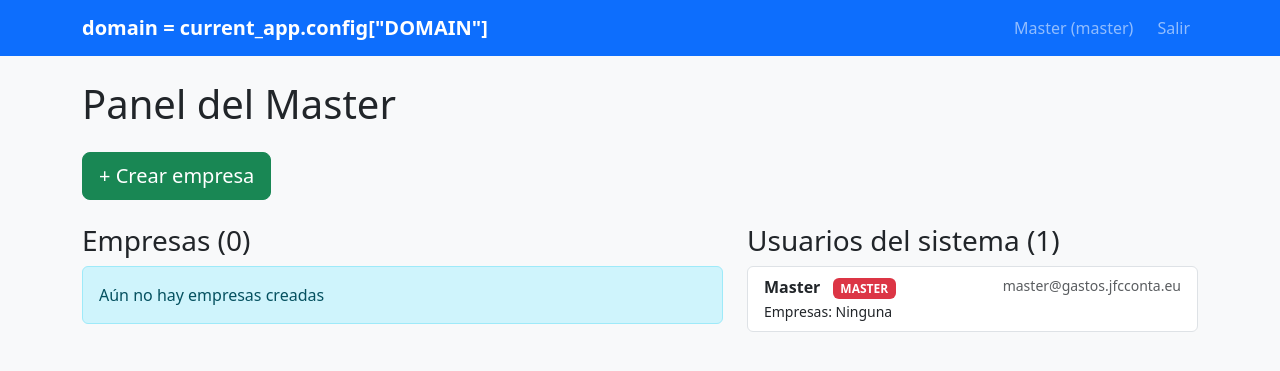
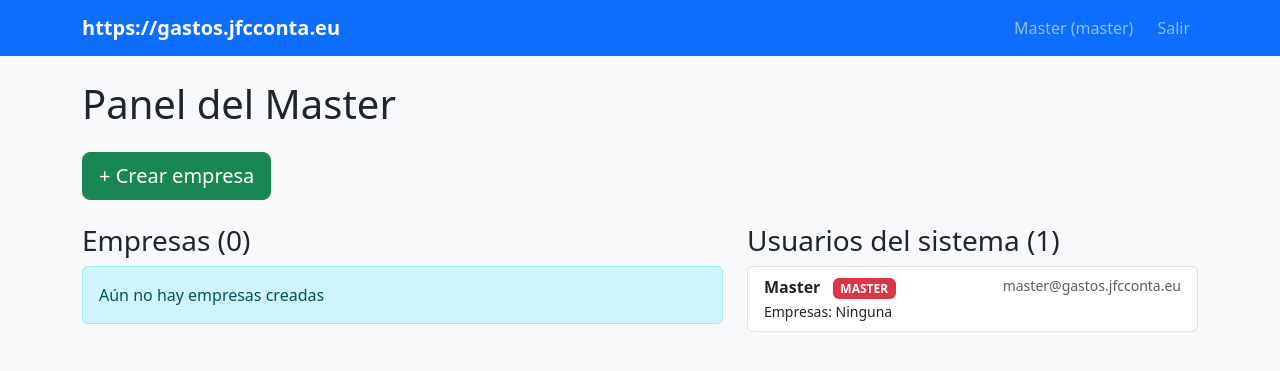
Before and after one commit to JorgeFCidV/expenses_proyect, a Flask app: page / in a window 1280 px wide. Shown: the top 371 px of the page. Run offline with Flask 3, Linux system fonts and the light colour scheme; a user stored in the database is signed in; data comes from the database, SQL or seed files in the repository; data that the repository does not hold is empty.

Commit message:
Update title and navbar to use config variable

```diff
--- a/app/templates/base.html
+++ b/app/templates/base.html
@@ -3,14 +3,14 @@
 <head>
     <meta charset="utf-8">
     <meta name="viewport" content="width=device-width, initial-scale=1">
-    <title>{% block title %}domain = current_app.config["DOMAIN"]{% endblock %}</title>
+    <title>{% block title %}{{ config["DOMAIN"] }}{% endblock %}</title>
     <link href="https://cdn.jsdelivr.net/npm/bootstrap@5.3.3/dist/css/bootstrap.min.css" rel="stylesheet">
     <link href="https://cdnjs.cloudflare.com/ajax/libs/font-awesome/6.5.0/css/all.min.css" rel="stylesheet">
 </head>
 <body class="bg-light">
     <nav class="navbar navbar-expand-lg navbar-dark bg-primary mb-4">
         <div class="container">
-            <a class="navbar-brand fw-bold" href="{{ url_for('routes.index') }}">domain = current_app.config["DOMAIN"]</a>
+            <a class="navbar-brand fw-bold" href="{{ url_for('routes.index') }}">{{ config["DOMAIN"] }}</a>
             {% if current_user.is_authenticated %}
             <div class="navbar-nav ms-auto">
                 <span class="navbar-text me-3">{{ current_user.name }} ({{ current_user.role }})</span>
```
